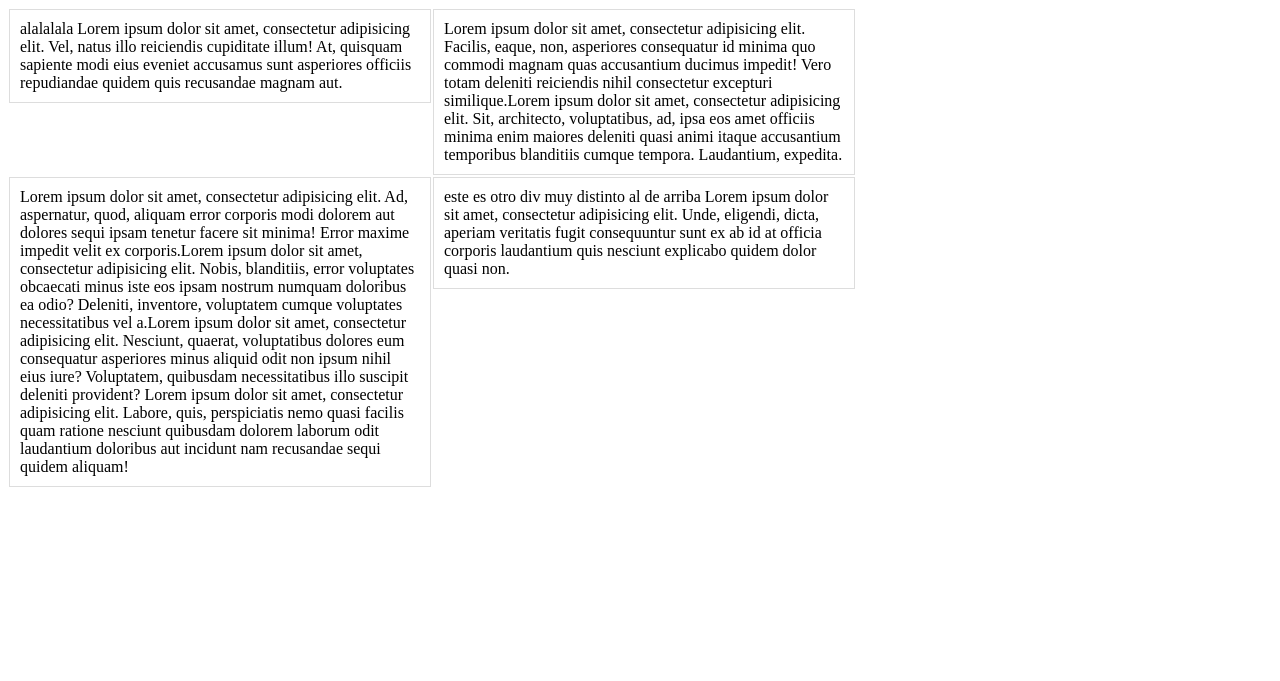
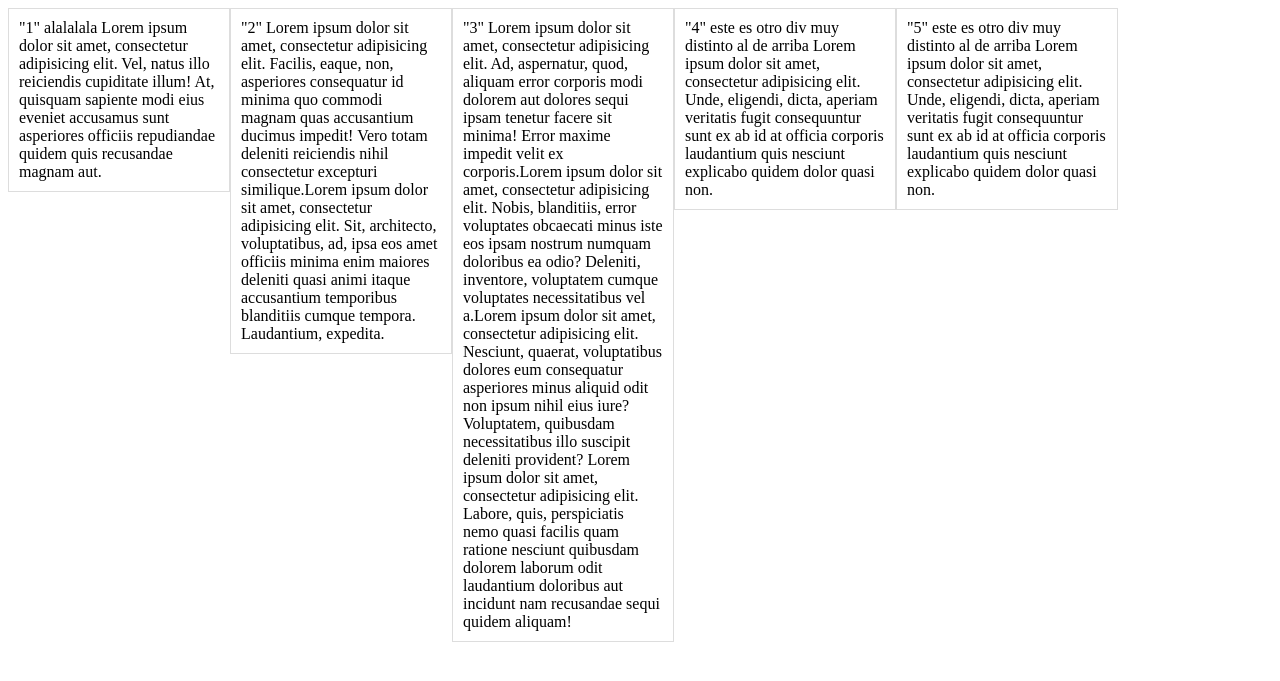
Before and after one commit to dasio56/ProjectIPI-Layouts, a PHP site: page /index.html in a window 1280 px wide. Shown: the top 681 px of the page. Run offline with PHP 8.4, Linux system fonts and the light colour scheme.

Commit message:
diviendo etiquetas en columnas

```diff
--- a/css/estilo.css
+++ b/css/estilo.css
@@ -11,5 +11,5 @@ body
          border: 1px solid #ddd;
          float: left;
          display: inline-block;
-         margin: 1px;
+         /* margin: 1px; */
          }
--- a/index.html
+++ b/index.html
@@ -9,20 +9,25 @@
 </head>
 <body onload="getElementByClass()">
 	<div class="block" id="eldiv">
-		alalalala Lorem ipsum dolor sit amet, consectetur adipisicing elit. Vel, natus illo reiciendis cupiditate illum! At, quisquam sapiente modi eius eveniet accusamus sunt asperiores officiis repudiandae quidem quis recusandae magnam aut.
+		"1" alalalala Lorem ipsum dolor sit amet, consectetur adipisicing elit. Vel, natus illo reiciendis cupiditate illum! At, quisquam sapiente modi eius eveniet accusamus sunt asperiores officiis repudiandae quidem quis recusandae magnam aut.
 	</div>
 
 	<section class="block">
-		Lorem ipsum dolor sit amet, consectetur adipisicing elit. Facilis, eaque, non, asperiores consequatur id minima quo commodi magnam quas accusantium ducimus impedit! Vero totam deleniti reiciendis nihil consectetur excepturi similique.Lorem ipsum dolor sit amet, consectetur adipisicing elit. Sit, architecto, voluptatibus, ad, ipsa eos amet officiis minima enim maiores deleniti quasi animi itaque accusantium temporibus blanditiis cumque tempora. Laudantium, expedita.
+		"2" Lorem ipsum dolor sit amet, consectetur adipisicing elit. Facilis, eaque, non, asperiores consequatur id minima quo commodi magnam quas accusantium ducimus impedit! Vero totam deleniti reiciendis nihil consectetur excepturi similique.Lorem ipsum dolor sit amet, consectetur adipisicing elit. Sit, architecto, voluptatibus, ad, ipsa eos amet officiis minima enim maiores deleniti quasi animi itaque accusantium temporibus blanditiis cumque tempora. Laudantium, expedita.
 	</section>
 
 	<article class="block">
-		Lorem ipsum dolor sit amet, consectetur adipisicing elit. Ad, aspernatur, quod, aliquam error corporis modi dolorem aut dolores sequi ipsam tenetur facere sit minima! Error maxime impedit velit ex corporis.Lorem ipsum dolor sit amet, consectetur adipisicing elit. Nobis, blanditiis, error voluptates obcaecati minus iste eos ipsam nostrum numquam doloribus ea odio? Deleniti, inventore, voluptatem cumque voluptates necessitatibus vel a.Lorem ipsum dolor sit amet, consectetur adipisicing elit. Nesciunt, quaerat, voluptatibus dolores eum consequatur asperiores minus aliquid odit non ipsum nihil eius iure? Voluptatem, quibusdam necessitatibus illo suscipit deleniti provident?
+		"3" Lorem ipsum dolor sit amet, consectetur adipisicing elit. Ad, aspernatur, quod, aliquam error corporis modi dolorem aut dolores sequi ipsam tenetur facere sit minima! Error maxime impedit velit ex corporis.Lorem ipsum dolor sit amet, consectetur adipisicing elit. Nobis, blanditiis, error voluptates obcaecati minus iste eos ipsam nostrum numquam doloribus ea odio? Deleniti, inventore, voluptatem cumque voluptates necessitatibus vel a.Lorem ipsum dolor sit amet, consectetur adipisicing elit. Nesciunt, quaerat, voluptatibus dolores eum consequatur asperiores minus aliquid odit non ipsum nihil eius iure? Voluptatem, quibusdam necessitatibus illo suscipit deleniti provident?
 		Lorem ipsum dolor sit amet, consectetur adipisicing elit. Labore, quis, perspiciatis nemo quasi facilis quam ratione nesciunt quibusdam dolorem laborum odit laudantium doloribus aut incidunt nam recusandae sequi quidem aliquam!
 	</article>
 
 	<div class="block">
-		este es otro div muy distinto al de arriba Lorem ipsum dolor sit amet, consectetur adipisicing elit. Unde, eligendi, dicta, aperiam veritatis fugit consequuntur sunt ex ab id at officia corporis laudantium quis nesciunt explicabo quidem dolor quasi non.
+		"4" este es otro div muy distinto al de arriba Lorem ipsum dolor sit amet, consectetur adipisicing elit. Unde, eligendi, dicta, aperiam veritatis fugit consequuntur sunt ex ab id at officia corporis laudantium quis nesciunt explicabo quidem dolor quasi non.
+
+	</div>
+
+	<div class="block">
+		"5" este es otro div muy distinto al de arriba Lorem ipsum dolor sit amet, consectetur adipisicing elit. Unde, eligendi, dicta, aperiam veritatis fugit consequuntur sunt ex ab id at officia corporis laudantium quis nesciunt explicabo quidem dolor quasi non.
 
 	</div>
 
--- a/js/prueba.js
+++ b/js/prueba.js
@@ -14,7 +14,8 @@ var allHTMLTags = new Array();
 //funcion para obtener elemento por medio de la clase
 function getElementByClass(block) {
     // Creamos un array con todas las etiquetas del HTML
-
+    var ancho=screen.width;
+    var otro = ancho/4;
     var allHTMLTags=document.getElementsByTagName("*");
     // Las recorremos
     for (i=0; i<allHTMLTags.length; i++) {
@@ -23,7 +24,7 @@ function getElementByClass(block) {
         if (allHTMLTags[i].className=="block") {
             // Aqui ejecutamos lo que queramos a los elementos
             // que coincidan con la clase.
-            allHTMLTags[i].style.width="400px";
+            allHTMLTags[i].style.width=otro+"px";
 
         }
     }
```
